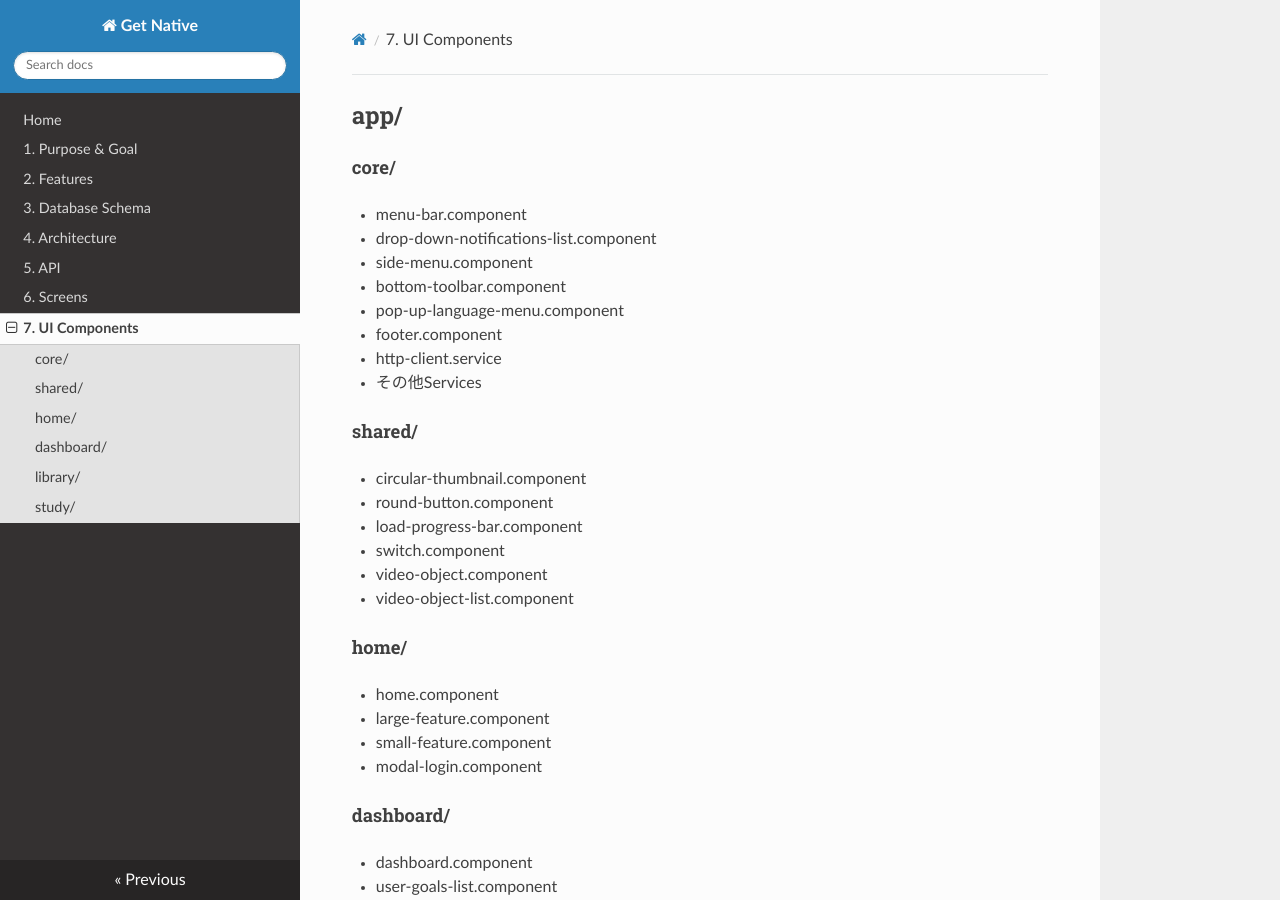
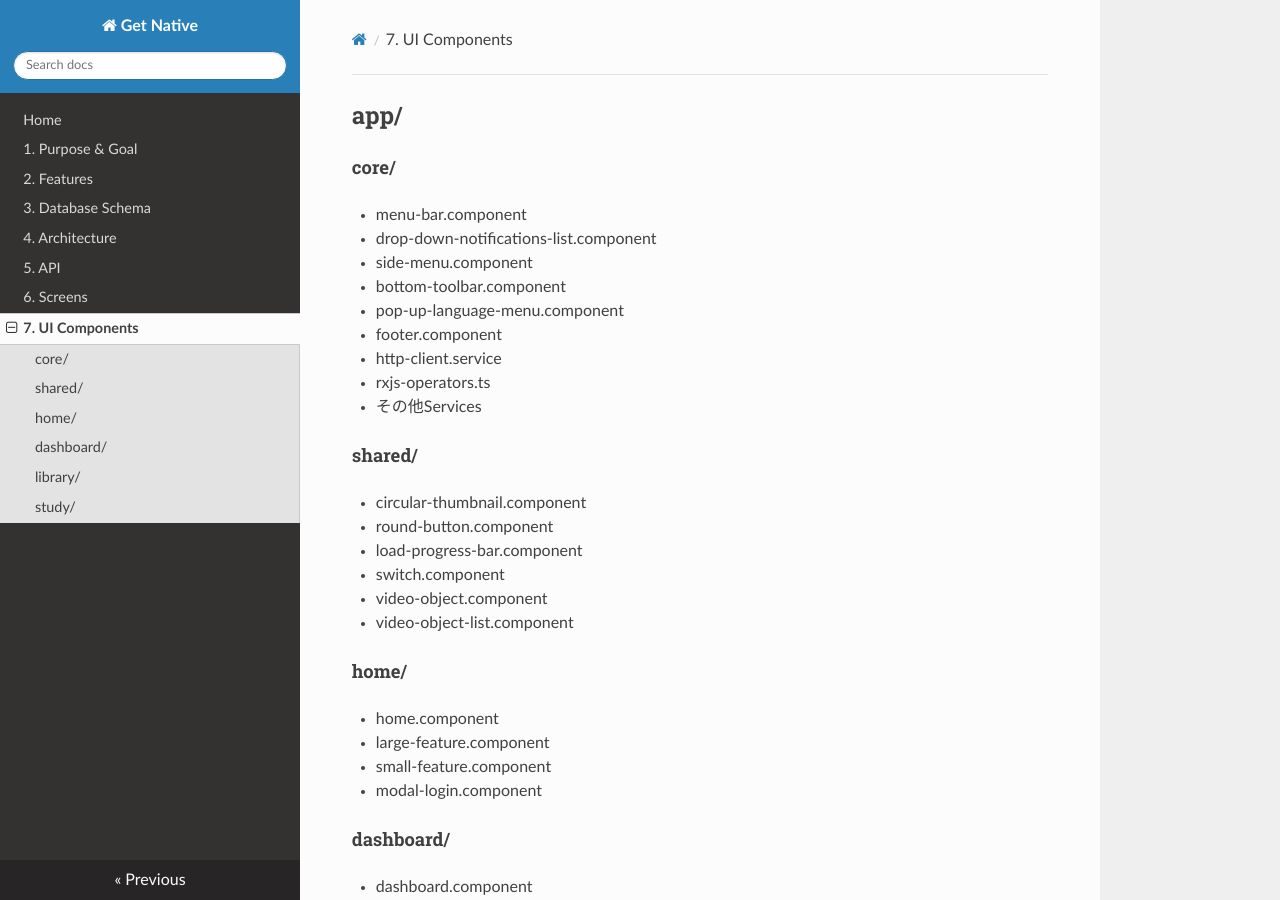
Before and after one commit to hank-ehly/get-native.com, an MkDocs documentation site: the page built from docs/ui-components.md, in a window 1280 px wide and 900 px high. Built offline with MkDocs 1.6.1, drawn with Linux system fonts in a browser that asks for light colours; nearby versions of some CDN libraries; old or Windows-style settings are respelled for this version of MkDocs.

Commit message:
Add rxjs-operators note

```diff
--- a/docs/ui-components.md
+++ b/docs/ui-components.md
@@ -7,6 +7,7 @@
 * pop-up-language-menu.component
 * footer.component
 * http-client.service
+* rxjs-operators.ts
 * その他Services
 
 #### shared/
```
